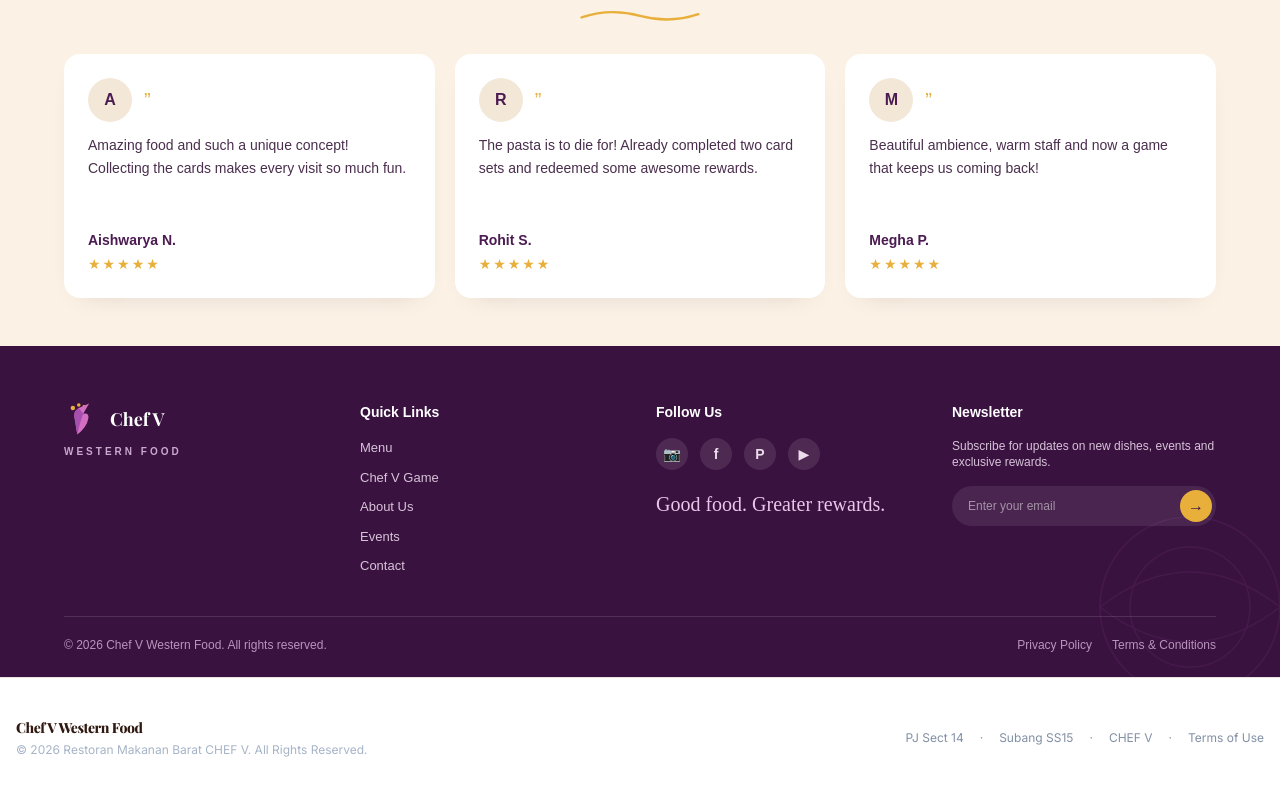
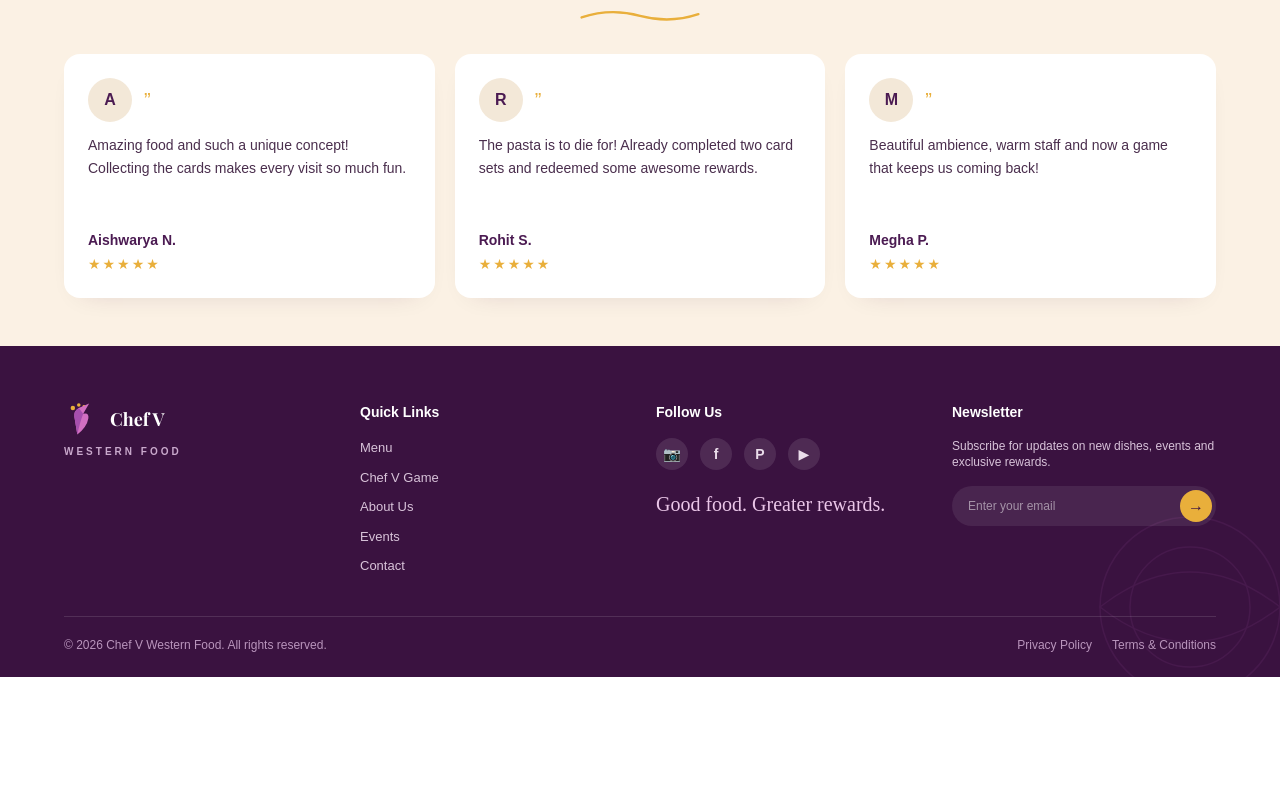
Before and after one commit to joseph118789-max/chef-v-game, a React (Vite) app: page / in a window 1280 px wide. Shown: the part 2206-3002 px from the top of the page. After the commit the page ends 2883 px from the top, so only its background shows below. Built offline with nearby package versions, Linux system fonts and the light colour scheme.

Commit message:
fix: hide old footer on home tab (LandingPage has its own)

```diff
--- a/src/App.tsx
+++ b/src/App.tsx
@@ -1589,6 +1589,7 @@ export default function App() {
       </main>
 
       {/* -------------------- FOOTER -------------------- */}
+      {currentTab !== "home" && (
         <footer className="bg-white text-[var(--chef-ink-soft)] text-xs py-10 px-4 mt-auto border-t border-[var(--chef-line)]">
           <div className="max-w-7xl mx-auto flex flex-col md:flex-row justify-between items-center gap-4">
             <div className="text-center md:text-left">
@@ -1606,6 +1607,7 @@ export default function App() {
             </div>
           </div>
         </footer>
+      )}
 
       {/* ================= MODAL: SEARCH/INSPECT CARD DETAIL PREVIEW ================= */}
       {selectedInspectCard && (
```
Lines whose indentation alone changed are shown as unchanged.
